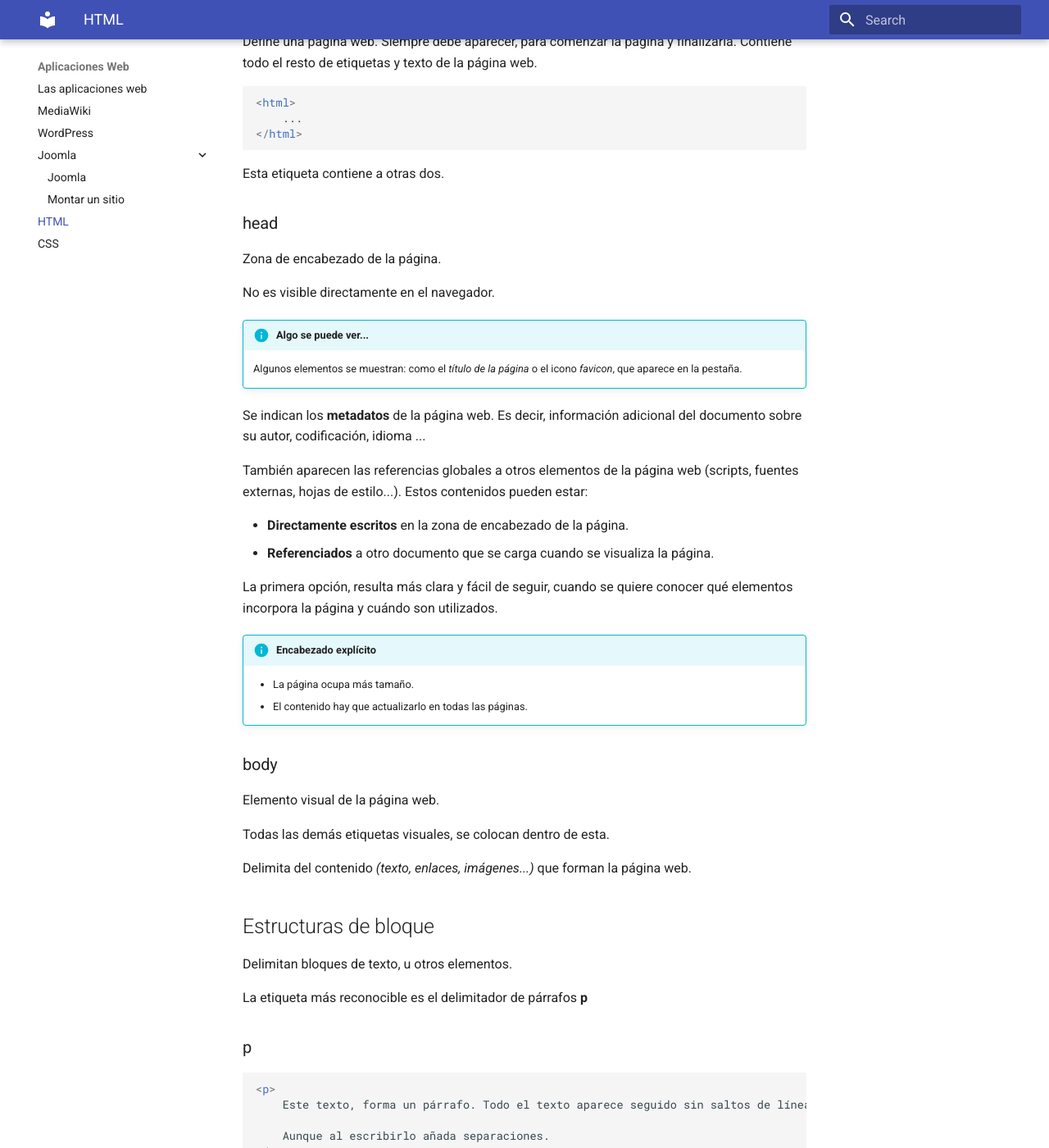
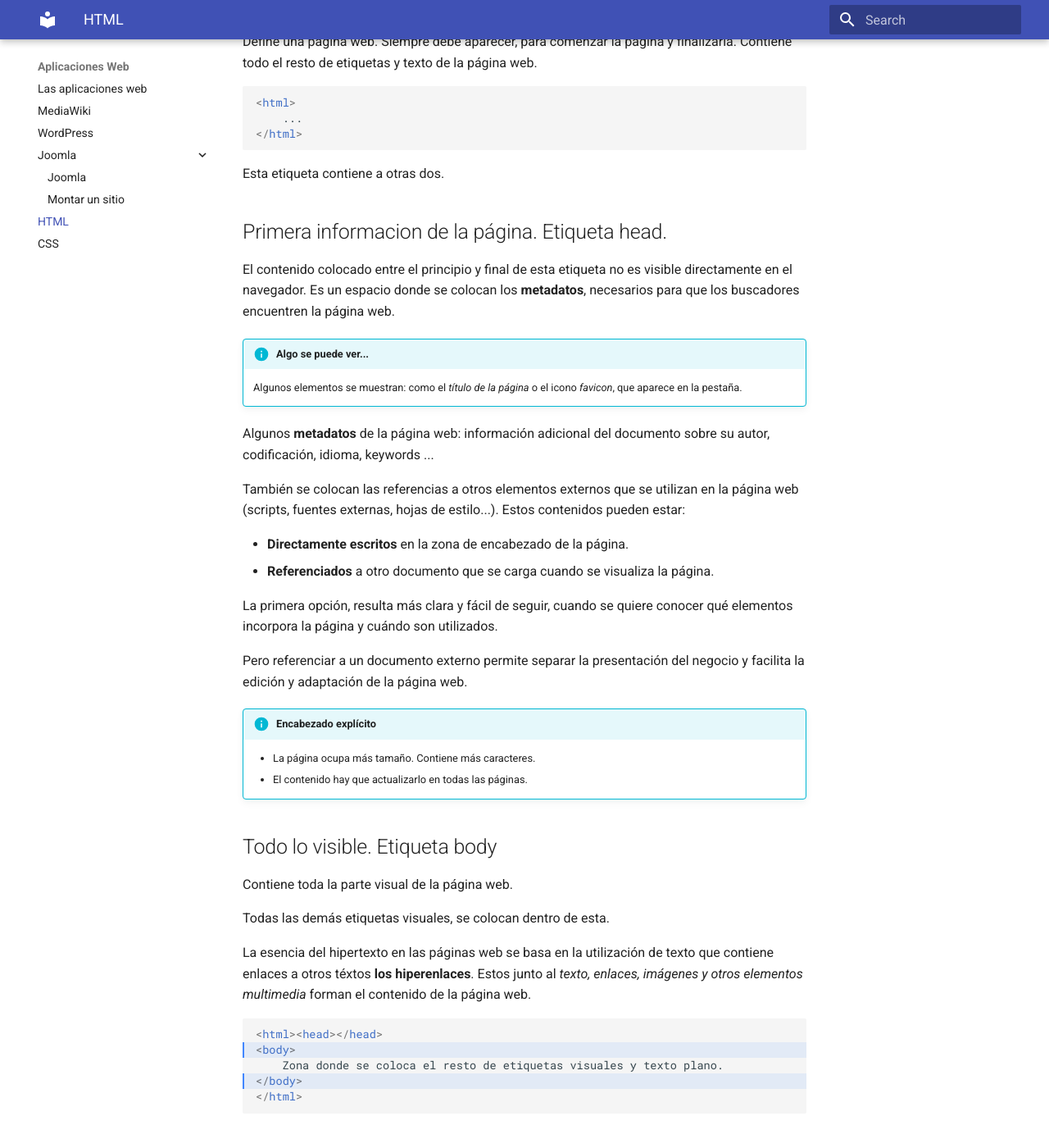
Before and after one commit to sever8a/awe, an MkDocs documentation site: the page built from appweb/html.md, in a window 1280 px wide and 1400 px high, scrolled down 1422 px. Shown: the whole window at 82% size. Built offline with MkDocs 1.6.1 and Material for MkDocs 9.7.7, drawn with Linux system fonts in a browser that asks for light colours; some of the changed text lies outside the part shown.

Commit message:
cambios mediawiki y html

````diff
--- a/appweb/html.md
+++ b/appweb/html.md
@@ -57,7 +57,7 @@ A su vez las etiquetas pueden tener atributos, que sirven para matizar su efecto
 ```
 
 
-## La etiqueta html
+## Una página un bloque. La etiqueta html.
 
 Define una página web. Siempre debe aparecer, para comenzar la página y finalizarla. Contiene todo el resto de etiquetas y texto de la página web.
 
@@ -69,38 +69,47 @@ Define una página web. Siempre debe aparecer, para comenzar la página y finali
 
 Esta etiqueta contiene a otras dos.
 
-### head
+## Primera informacion de la página. Etiqueta head.
 
-Zona de encabezado de la página.
-
-No es visible directamente en el navegador.
+El contenido colocado entre el principio y final de esta etiqueta no es visible directamente en el navegador. Es un espacio donde se colocan los **metadatos**, necesarios para que los buscadores encuentren la página web.
 
 !!! info "Algo se puede ver..."
 
     Algunos elementos se muestran: como el *título de la página* o el icono *favicon*, que aparece en la pestaña.
 
-Se indican los **metadatos** de la página web. Es decir, información adicional del documento sobre su autor, codificación, idioma ...
+Algunos **metadatos** de la página web: información adicional del documento sobre su autor, codificación, idioma, keywords ...
 
-También aparecen las referencias globales a otros elementos de la página web (scripts, fuentes externas, hojas de estilo...). Estos contenidos pueden estar:
+También se colocan las referencias a otros elementos externos que se utilizan en la página web (scripts, fuentes externas, hojas de estilo...). Estos contenidos pueden estar:
 
 * **Directamente escritos** en la zona de encabezado de la página.
 * **Referenciados** a otro documento que se carga cuando se visualiza la página.
 
 La primera opción, resulta más clara y fácil de seguir, cuando se quiere conocer qué elementos incorpora la página y cuándo son utilizados.
 
+Pero referenciar a un documento externo permite separar la presentación del negocio y facilita la edición y adaptación de la página web.
+
 !!! info "Encabezado **explícito**"
 
-    *   La página ocupa más tamaño.
+    * La página ocupa más tamaño. Contiene más caracteres.
     * El contenido hay que actualizarlo en todas las páginas.
 
 
-### body
+## Todo lo visible. Etiqueta body
 
-Elemento visual de la página web.
+Contiene toda la parte visual de la página web.
 
 Todas las demás etiquetas visuales, se colocan dentro de esta.
 
-Delimita del contenido *(texto, enlaces, imágenes...)* que forman la página web.
+La esencia del hipertexto en las páginas web se basa en la utilización de texto que contiene enlaces a otros téxtos **los hiperenlaces**.
+Estos junto al *texto, enlaces, imágenes y otros elementos multimedia* forman el contenido de la página web.
+
+``` html hl_lines="2 4"
+<html><head></head>
+<body>
+    Zona donde se coloca el resto de etiquetas visuales y texto plano.
+</body>
+</html>
+```
 
 ## Estructuras de bloque
 
````
Also changed, not shown: other parts of appweb/html.md (+4 -0 lines), appweb/mediawiki.md (+41 -1 lines).
